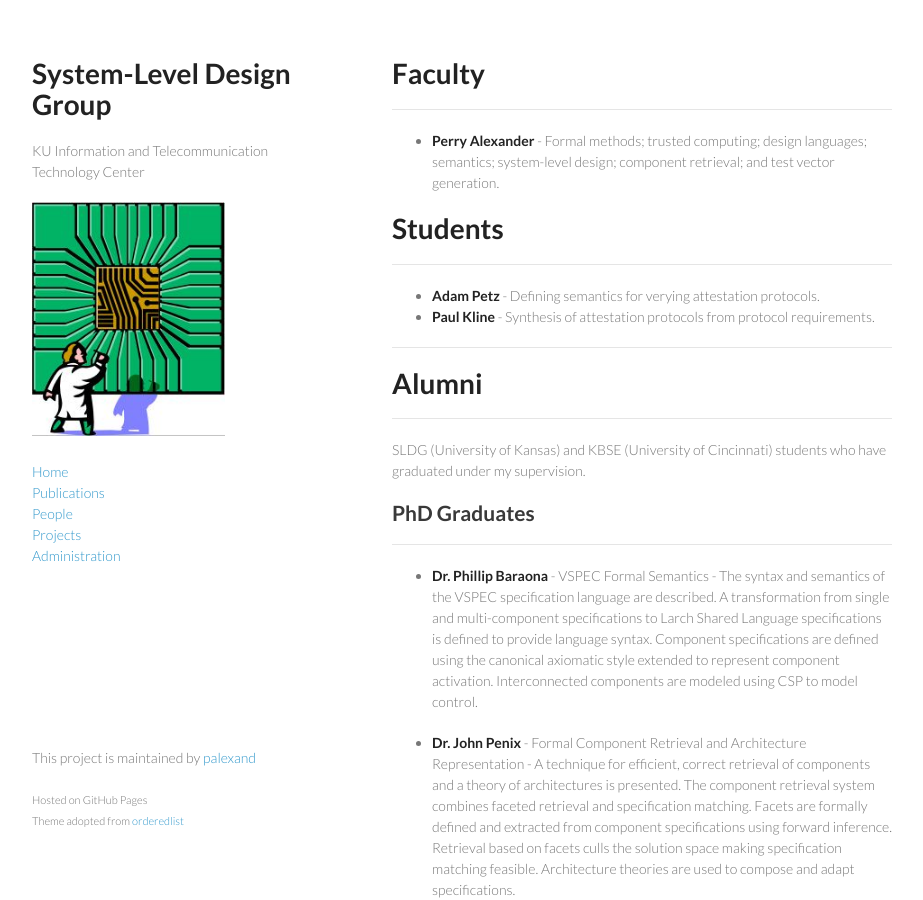
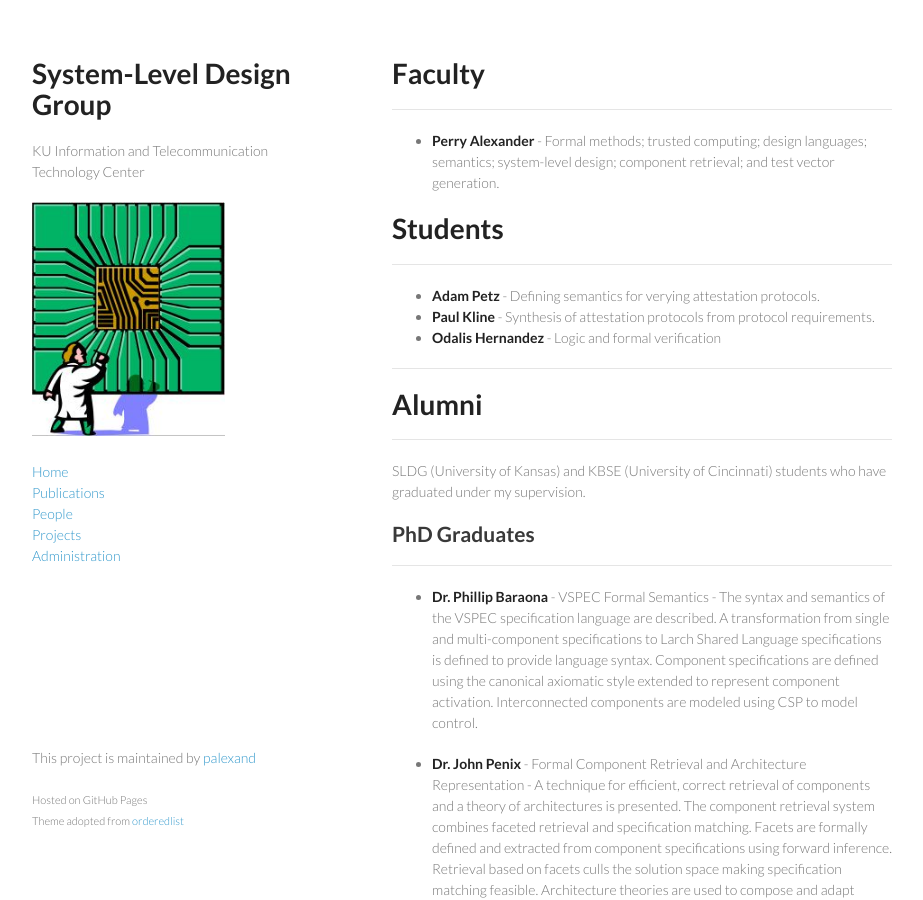
Before and after one commit to ku-sldg/ku-sldg.github.io, a Jekyll site: the page built from people.md, in a window 1280 px wide and 900 px high. Shown: the whole window, without its empty margins (178-1101 px from the left). Built offline with Jekyll 4.4.1, drawn with Linux system fonts in a browser that asks for light colours.

Commit message:
adding Odalis

```diff
--- a/_data/people.yml
+++ b/_data/people.yml
@@ -14,6 +14,10 @@
 
 - name: Paul Kline
   description: Synthesis of attestation protocols from protocol requirements.
+  role: student
+
+- name: Odalis Hernandez
+  description: Logic and formal verification
   role: student
 
 - name: Dr. Phillip Baraona
```
